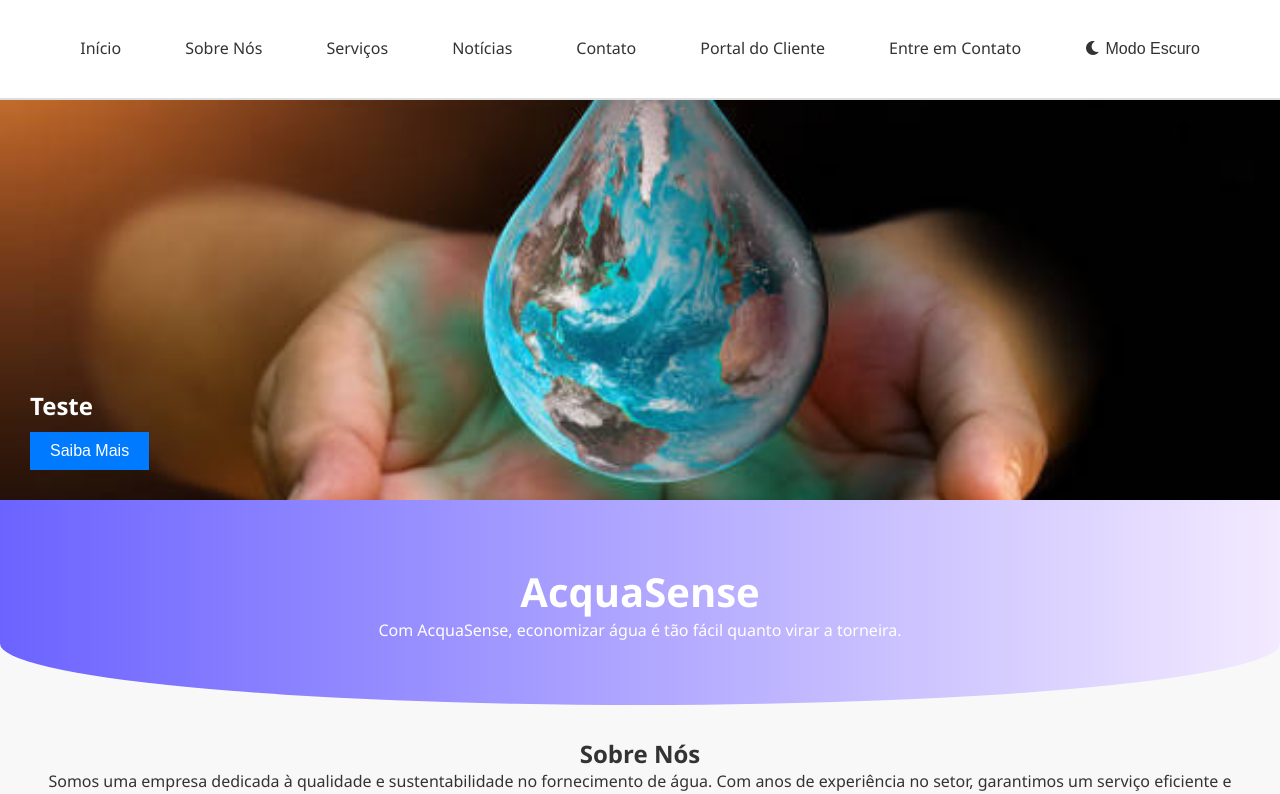
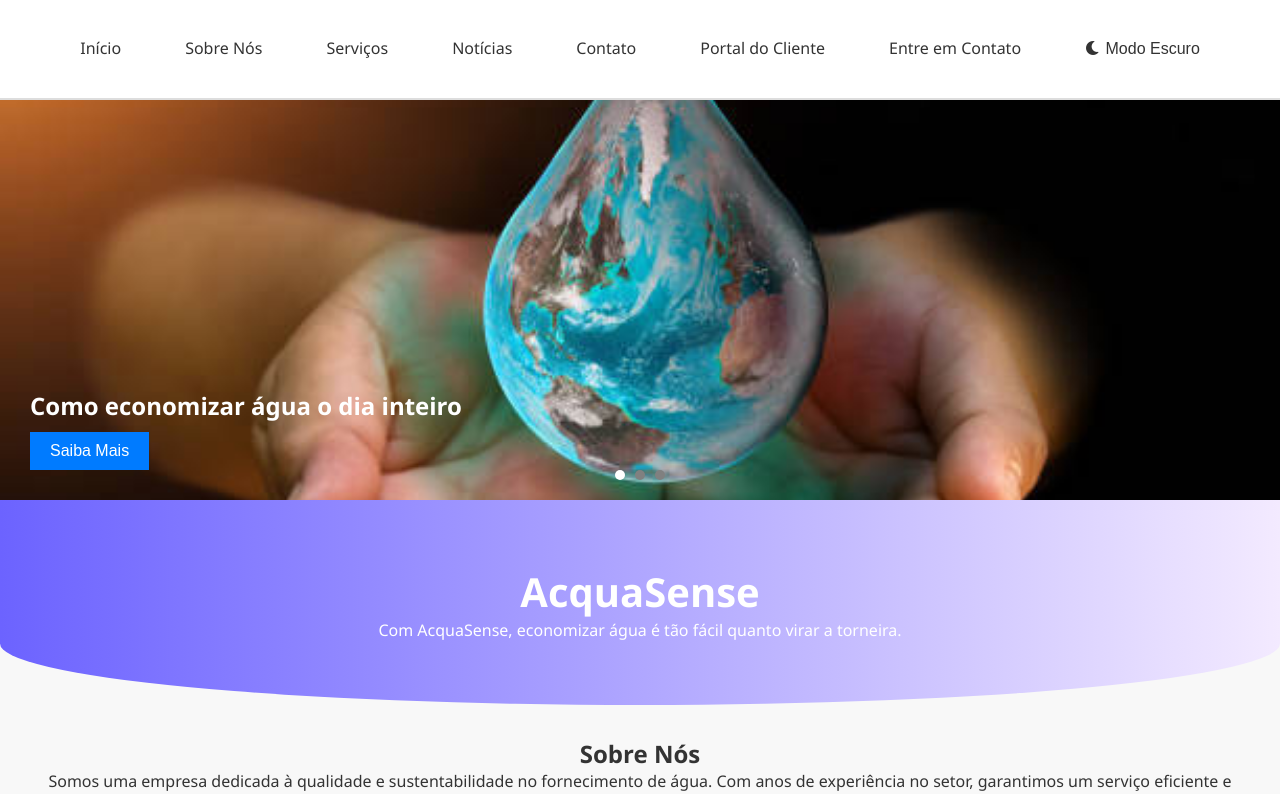
Before and after one commit to LcasFerrei/AcquaSense, a React (Create React App) app in the folder AcquaSense React/: page / in a window 1280 px wide. Shown: the top 794 px of the page. Built offline with nearby package versions, Linux system fonts and the light colour scheme.

Commit message:
Correções do css

```diff
--- a/AcquaSense React/src/pages/home/App.css
+++ b/AcquaSense React/src/pages/home/App.css
@@ -345,3 +345,32 @@ body {
     object-fit: cover; /* Garante que a imagem cubra todo o espaço */
     object-position: center; /* Centraliza a imagem */
 }
+
+
+
+
+
+
+
+
+.indicators {
+    position: absolute;
+    bottom: 20px; /* Ajuste conforme necessário */
+    left: 50%;
+    transform: translateX(-50%);
+    display: flex;
+    gap: 10px; /* Espaçamento entre as bolinhas */
+}
+
+.indicator {
+    width: 10px;
+    height: 10px;
+    background-color: gray;
+    border-radius: 50%;
+    cursor: pointer;
+    transition: background-color 0.3s;
+}
+
+.indicator.active {
+    background-color: white; /* Ou qualquer cor para o indicador ativo */
+}
--- a/AcquaSense React/src/pages/home/Home.js
+++ b/AcquaSense React/src/pages/home/Home.js
@@ -88,23 +88,27 @@ const BannerCarousel = () => {
     const bannerItems = [
         {
             title: "Como economizar água o dia inteiro",
+            image: bannerImg,
+            buttonText: "Saiba Mais",
+        },
+        {
+            title: "Teste",
             image: img1,
             buttonText: "Saiba Mais",
         },
         {
-            title: "Teste",
-            image: bannerImg,
+            title: "Grupinhoooooooooooooooooooooooo",
+            image: contactImg,
             buttonText: "Saiba Mais",
         },
-        {
-            title: "Feito com sucesso ou não",
-            image: img3,
-            buttonText: "Saiba Mais",
-        },
-        // Adicione mais itens de banner conforme necessário
     ];
 
-    const currentBanner = useCarousel(bannerItems);
+    const [currentBanner, setCurrentBanner] = useState(0);
+
+    // Função para mudar o banner atual ao clicar nos indicadores
+    const handleIndicatorClick = (index) => {
+        setCurrentBanner(index);
+    };
 
     return (
         <div className="banner-carousel">
@@ -115,9 +119,19 @@ const BannerCarousel = () => {
                     <button>{bannerItems[currentBanner].buttonText}</button>
                 </div>
             </div>
+            <div className="indicators">
+                {bannerItems.map((_, index) => (
+                    <span
+                        key={index}
+                        className={`indicator ${currentBanner === index ? 'active' : ''}`}
+                        onClick={() => handleIndicatorClick(index)}
+                    ></span>
+                ))}
+            </div>
         </div>
     );
 };
+
 
 const NewsCarousel = () => {
     const newsItems = [
@@ -135,6 +149,11 @@ const NewsCarousel = () => {
             title: "Novas Tecnologias em Purificação de Água",
             content: "Explore as mais recentes inovações no tratamento e purificação da água.",
             image: img3
+        },
+        {
+            title: "Novas Tecnologias em Purificação de Água",
+            content: "Explore as mais recentes inovações no tratamento e purificação da água.",
+            image: img1
         }
     ];
 
```
